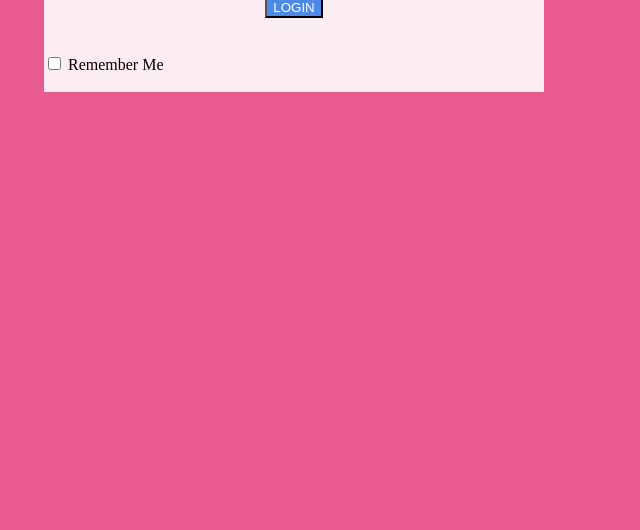
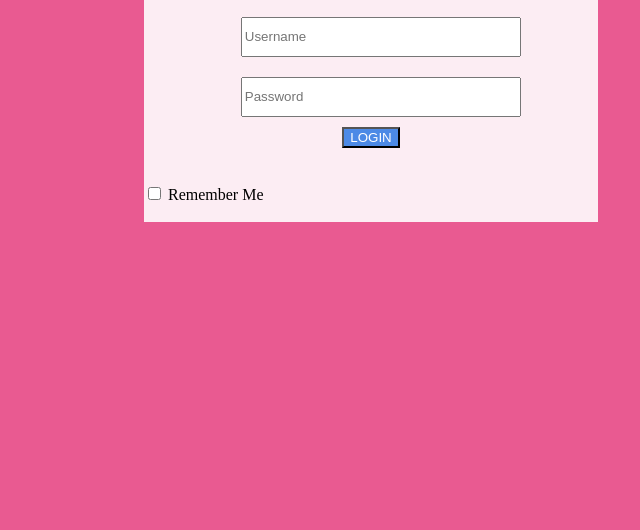
Before and after one commit to MakennaLebo/AHBC-Sign-In, a plain HTML site: page index.html in a window 1280 px wide. Shown: the part 381-911 px from the top of the page, without its empty margins (269-909 px from the left). Before the commit the page ends 800 px from the top, so only its background shows below. Drawn offline with Linux system fonts and the light colour scheme.

Commit message:
second commit

```diff
--- a/index.html
+++ b/index.html
@@ -10,10 +10,10 @@
 <body>
     <div id="sign-in-box">
         <h1>Have an account? Sign in</h1>
-        <div id="Username">
+        <div id="username">
         <input type="email" placeholder="Username"/>
         </div>
-        <div id="Username">
+        <div id="username">
         <input type="password" placeholder="Password"/>
         </div>
         <button id="btn" class="btn">LOGIN</button>
--- a/style.css
+++ b/style.css
@@ -1,10 +1,12 @@
 body{
     background-color:rgb(233, 90, 145);
+    display: flex;
+    justify-content: center;
 }
 
 #sign-in-box{
     background-color:rgba(255, 255, 255, 0.89);
-    margin: 200px 305px;
+    margin: 300px 405px;
     width: 500px;
 
 }
@@ -27,11 +29,16 @@ h1{
     display: inline;
 }
 
-#Username{
+#username{
     display:flex;
     justify-content: center;
     height: 40px;
     padding:10px;
+    width: 100%;
+}
+
+#username input{
+    width: 60%;
 }
 
 #btn{
```
